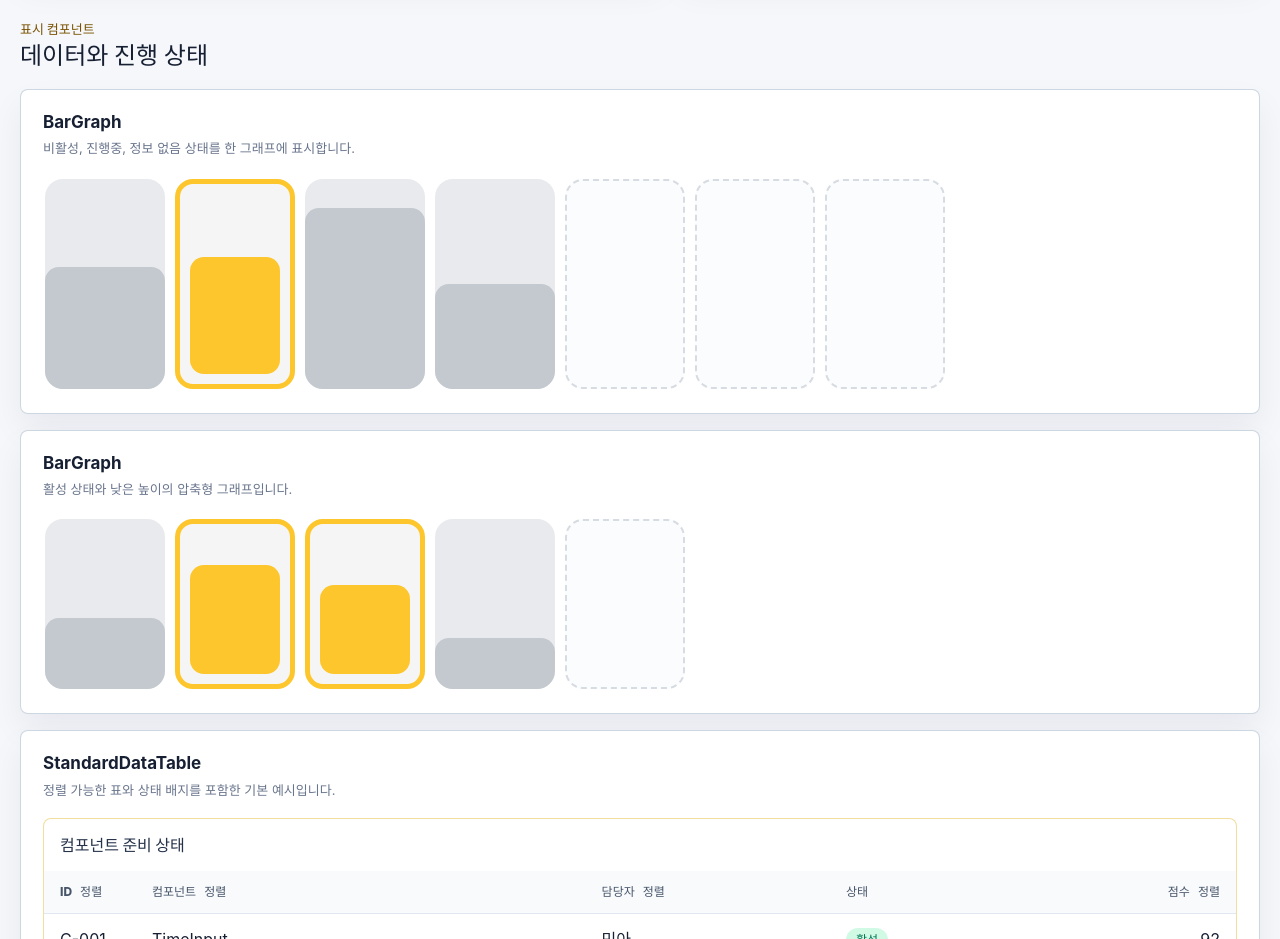
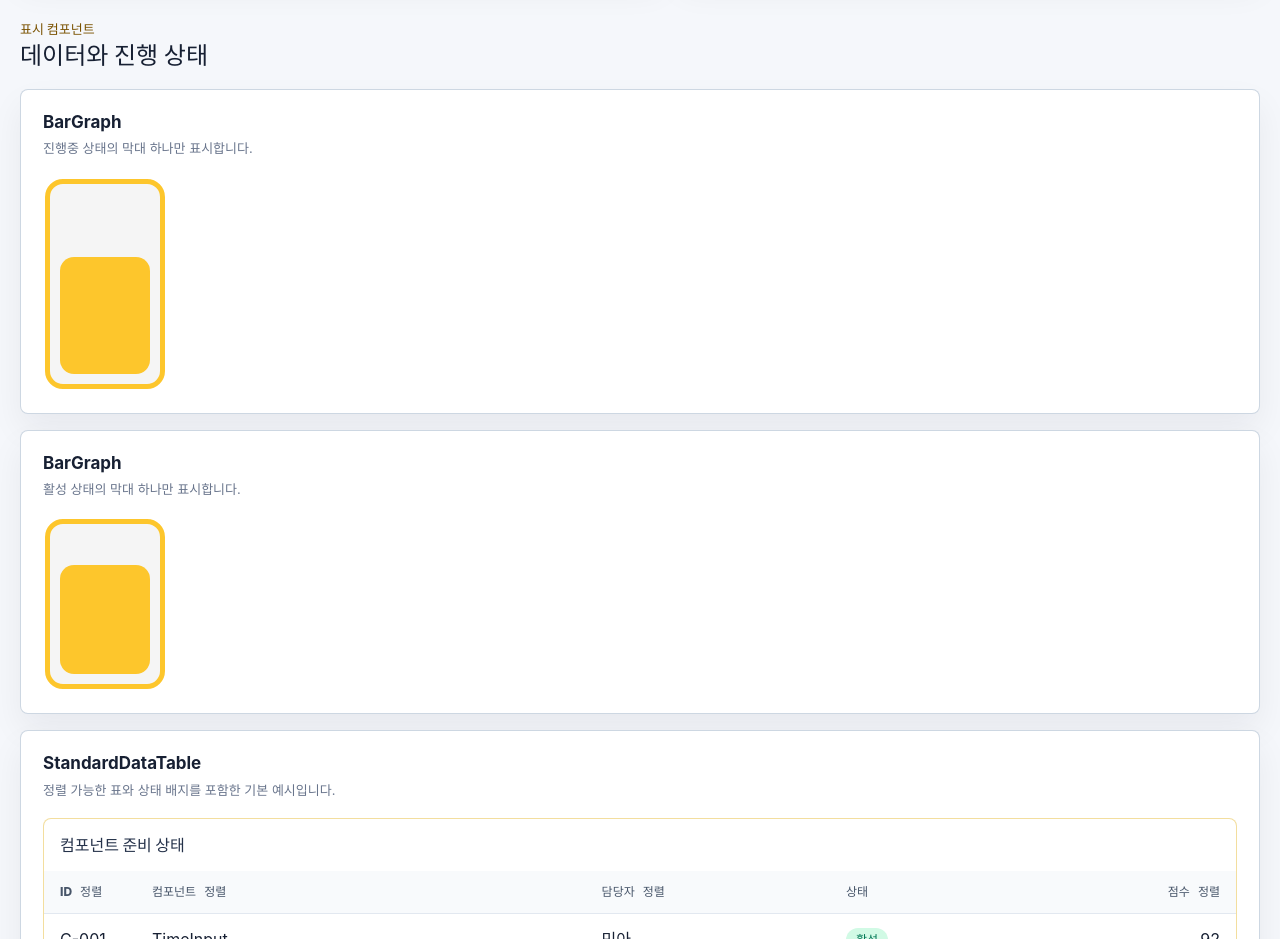
Before and after one commit to Kode-Zombie/cocheck-design-system, a React (Vite) app: page / in a window 1280 px wide. Shown: the part 1820-2759 px from the top of the page. Built offline with nearby package versions, Linux system fonts and the light colour scheme.

Commit message:
feat: BarGraph에서 바 하나만 남기고 삭제

```diff
--- a/src/App.tsx
+++ b/src/App.tsx
@@ -42,23 +42,17 @@ function VariantTile({ title, description, wide, children }: VariantTileProps) {
   )
 }
 
-const progressGraphData = [
-  { label: '비활성 1', value: 58, status: 'inactive' as const },
-  { label: '진행중', value: 65, status: 'progress' as const },
-  { label: '비활성 2', value: 86, status: 'inactive' as const },
-  { label: '비활성 3', value: 50, status: 'inactive' as const },
-  { label: '정보 없음 1', value: null, status: 'empty' as const },
-  { label: '정보 없음 2', value: null, status: 'empty' as const },
-  { label: '정보 없음 3', value: null, status: 'empty' as const },
-]
+const progressGraphData = {
+  label: '진행중',
+  value: 65,
+  status: 'progress' as const,
+}
 
-const activeGraphData = [
-  { label: '월', value: 42, status: 'inactive' as const },
-  { label: '화', value: 78, status: 'active' as const },
-  { label: '수', value: 64, status: 'progress' as const },
-  { label: '목', value: 30, status: 'inactive' as const },
-  { label: '금', value: null, status: 'empty' as const },
-]
+const activeGraphData = {
+  label: '화',
+  value: 78,
+  status: 'active' as const,
+}
 
 const tableRows: DataTableRow[] = [
   {
@@ -335,7 +329,7 @@ function App() {
           <div className="showcase-grid">
             <VariantTile
               title="BarGraph"
-              description="비활성, 진행중, 정보 없음 상태를 한 그래프에 표시합니다."
+              description="진행중 상태의 막대 하나만 표시합니다."
               wide
             >
               <BarGraph max={100} height={210} data={progressGraphData} />
@@ -343,7 +337,7 @@ function App() {
 
             <VariantTile
               title="BarGraph"
-              description="활성 상태와 낮은 높이의 압축형 그래프입니다."
+              description="활성 상태의 막대 하나만 표시합니다."
               wide
             >
               <BarGraph max={100} height={170} data={activeGraphData} />
--- a/src/components/BarGraph.tsx
+++ b/src/components/BarGraph.tsx
@@ -10,7 +10,7 @@ export type BarGraphItem = {
 };
 
 export type BarGraphProps = {
-  data: BarGraphItem[];
+  data: BarGraphItem;
   max?: number;
   height?: number;
   showValues?: boolean;
@@ -45,18 +45,11 @@ export function BarGraph({
   height = 250,
   className = '',
 }: BarGraphProps) {
-  const values = data.flatMap((item) =>
-    typeof item.value === 'number' ? [item.value] : [],
-  );
-  const maxValue = max ?? Math.max(100, ...values);
-
-  return (
-    <div className={`sb-bar-graph ${className}`} role="list">
-      {data.map((item) => {
+  const item = data;
   const status = getItemStatus(item);
-        const numericValue =
-          typeof item.value === 'number' ? item.value : undefined;
+  const numericValue = typeof item.value === 'number' ? item.value : undefined;
   const hasValue = numericValue !== undefined;
+  const maxValue = max ?? Math.max(100, numericValue ?? 0);
   const percentage =
     numericValue !== undefined && maxValue > 0
       ? (numericValue / maxValue) * 100
@@ -68,10 +61,10 @@ export function BarGraph({
       : `${Math.round(normalizedPercentage)}% ${statusLabels[status]}`;
 
   return (
+    <div className={`sb-bar-graph ${className}`} role="list">
       <div
         aria-label={`${item.label}: ${statusLabel}`}
         className={`sb-bar-graph__item sb-bar-graph__item--${status}`}
-            key={item.label}
         role="listitem"
         style={{ '--bar-height': `${height}px` } as BarGraphStyle}
         title={`${item.label}: ${statusLabel}`}
@@ -92,8 +85,6 @@ export function BarGraph({
           {hasValue ? ` ${numericValue}` : ''}
         </span>
       </div>
-        );
-      })}
     </div>
   );
 }
```
Also changed, not shown: 1 other file (tests, documents, lock files or other folders). Lines whose indentation alone changed are shown as unchanged.
